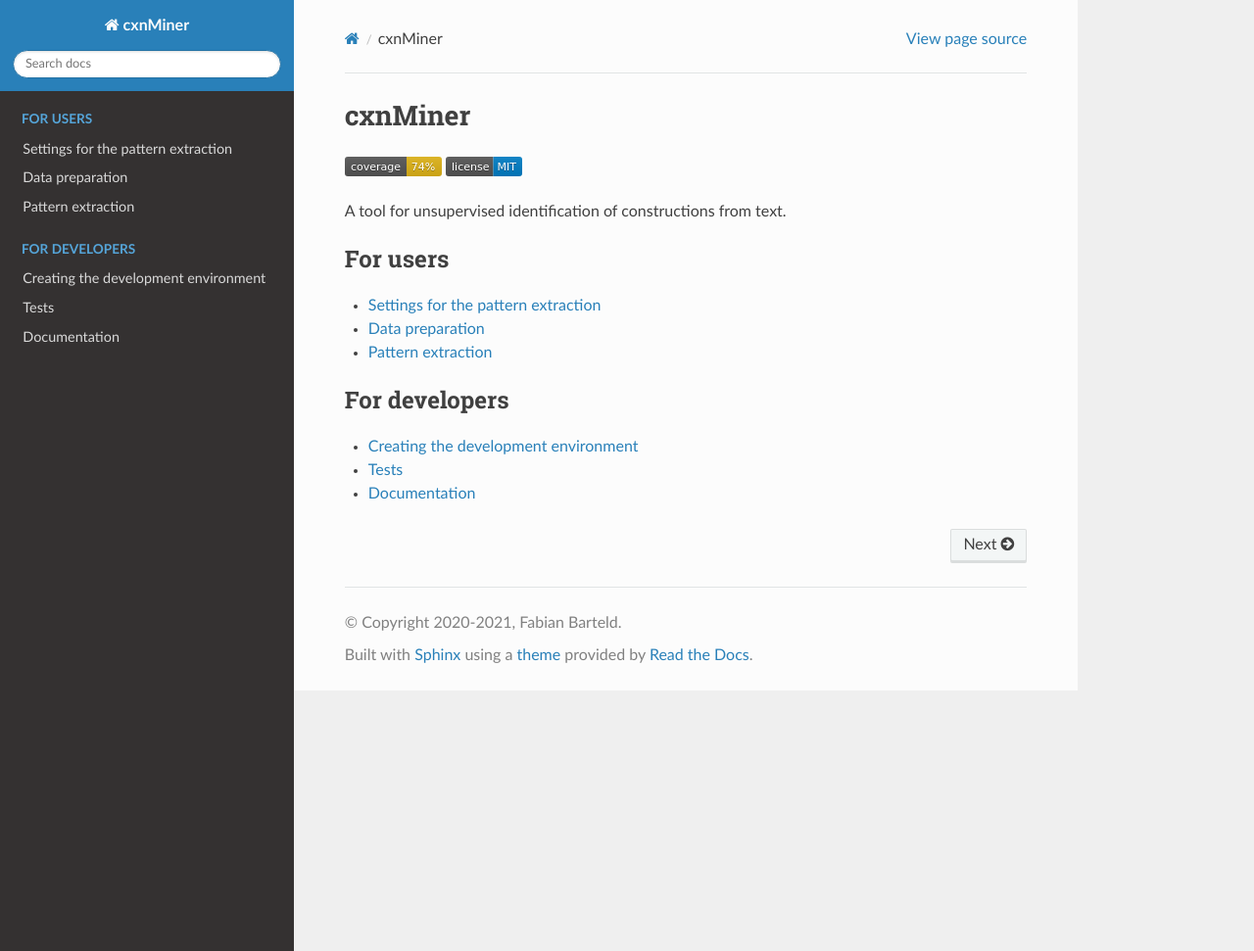
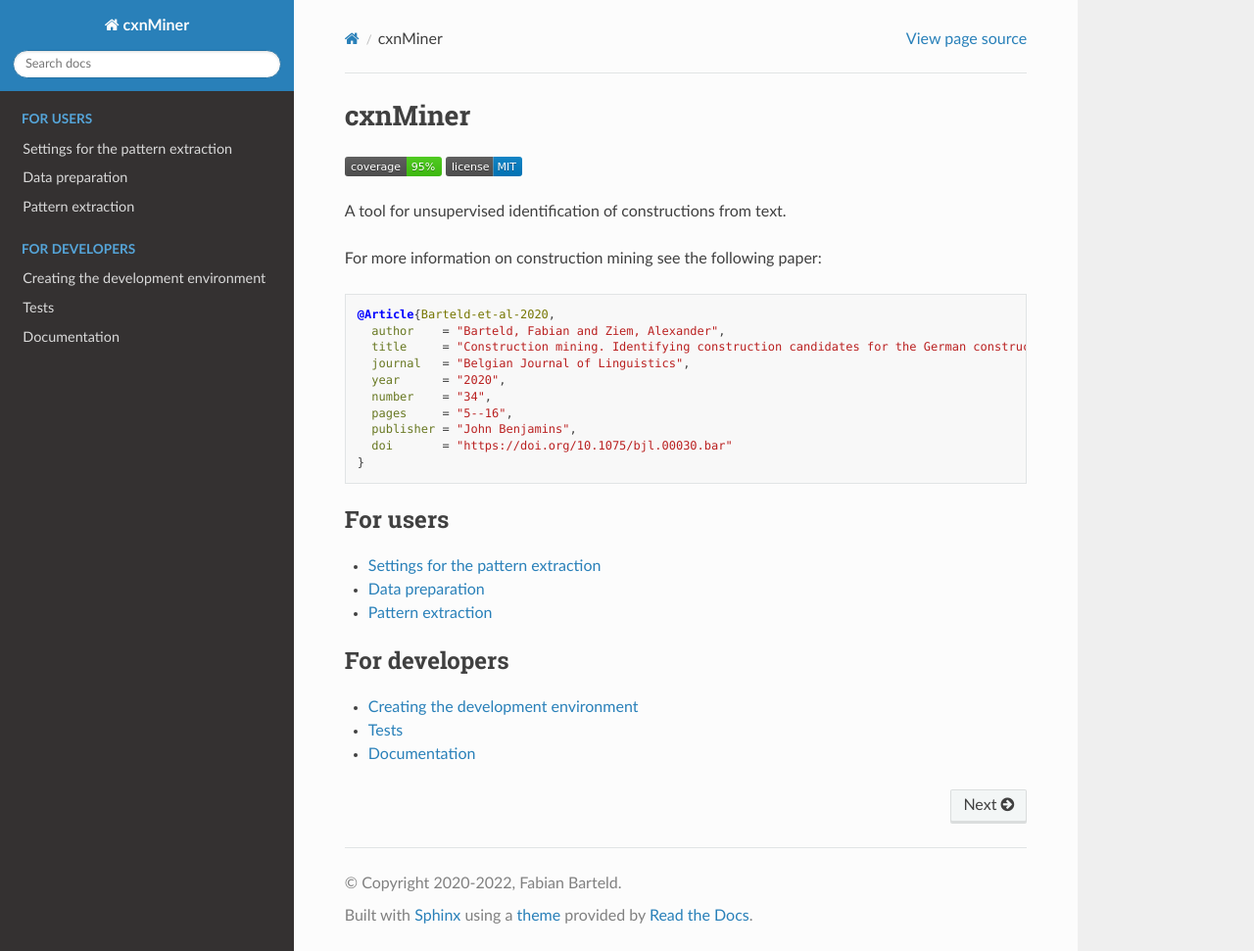
Before and after one commit to fab-bar/cxnMiner, a Sphinx documentation site: the page built from docs/index.rst, in a window 1280 px wide and 971 px high. Shown: the whole window at 98% size. Built offline with Sphinx 7.4.7 and the Read the Docs theme 2.0.0, drawn with Linux system fonts in a browser that asks for light colours.

Commit message:
Add configuration for readthedocs

````diff
--- a/README.md
+++ b/README.md
@@ -4,5 +4,19 @@
 
 A tool for unsupervised identification of constructions from text.
 
-If `python3` and GNU `make` are available on your system, you can build the
-[documentation](docs/_build/html/index.html) with `make docs`.
+For more information on construction mining see the following paper:
+
+```bib
+@Article{Barteld-et-al-2020,
+  author    = "Barteld, Fabian and Ziem, Alexander",
+  title     = "Construction mining. Identifying construction candidates for the German constructicon",
+  journal   = "Belgian Journal of Linguistics",
+  year      = "2020",
+  number    = "34",
+  pages     = "5--16",
+  publisher = "John Benjamins",
+  doi       = "https://doi.org/10.1075/bjl.00030.bar"
+}
+```
+
+Documentation can be found at [https://cxnminer.readthedocs.io/](https://cxnminer.readthedocs.io/).
--- a/docs/conf.py
+++ b/docs/conf.py
@@ -18,7 +18,7 @@
 # -- Project information -----------------------------------------------------
 
 project = 'cxnMiner'
-copyright = '2020-2021, Fabian Barteld'
+copyright = '2020-2022, Fabian Barteld'
 author = 'Fabian Barteld'
 
 
--- a/docs/index.rst
+++ b/docs/index.rst
@@ -1,5 +1,5 @@
 .. mdinclude:: ../README.md
-   :end-line: 6
+   :end-line: 21
 
 .. toctree::
    :maxdepth: 1
````
Also changed, not shown: .readthedocs.yml (added), _static/coverage.svg.
